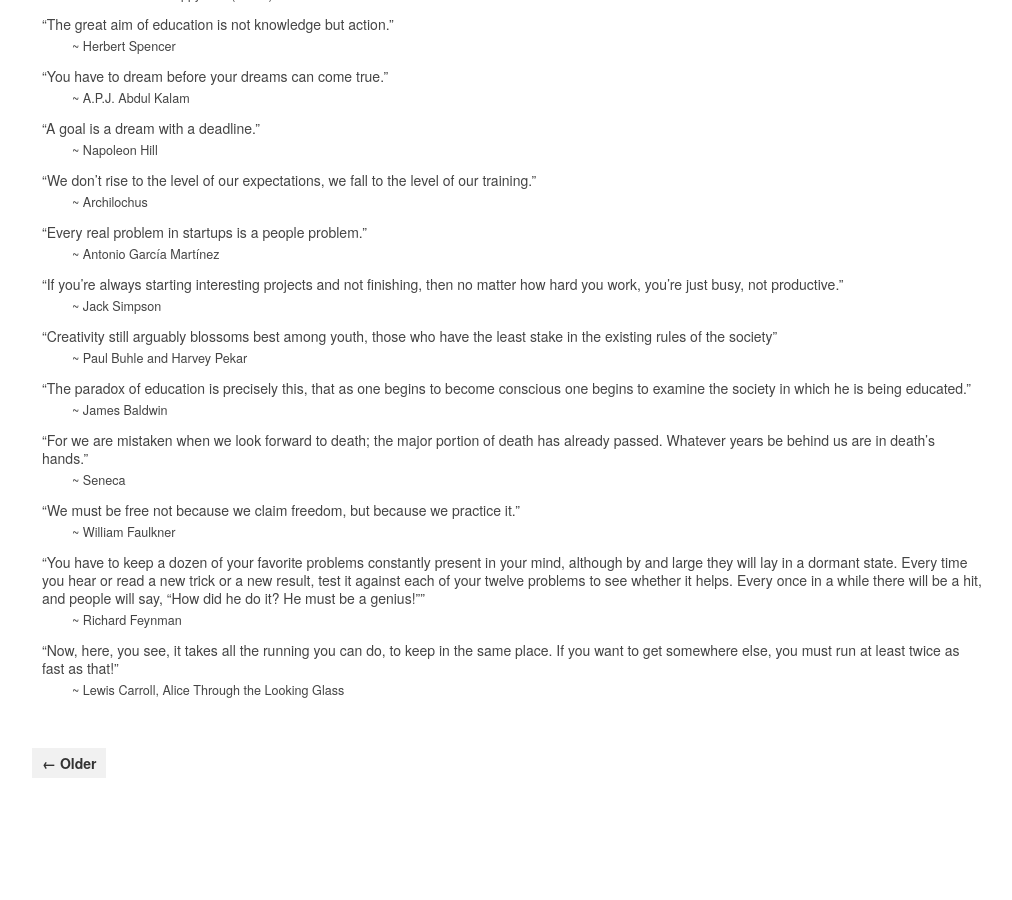
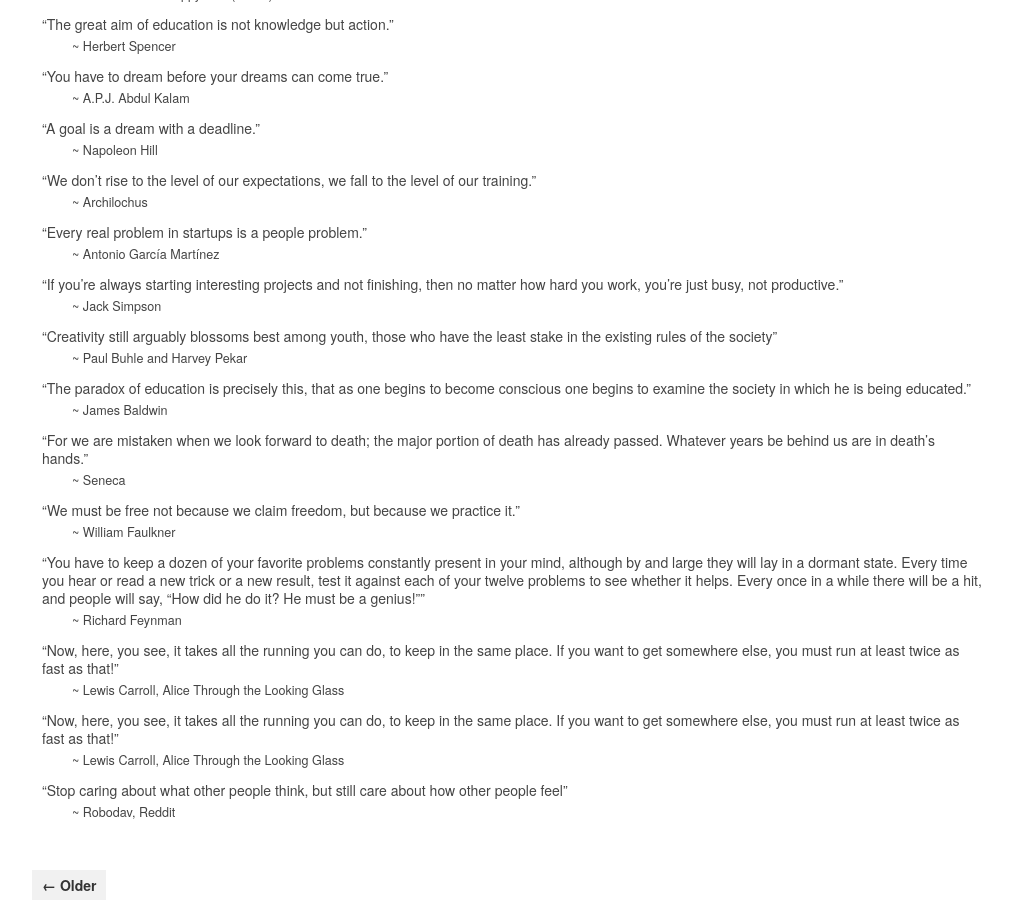
Before and after one commit to arelangi/adityarelangi.com, a Jekyll site: the page blog/quotes.html, which Jekyll copies as it is, in a window 1280 px wide and 900 px high, scrolled down 1203 px. Shown: the whole window, without its empty margins (128-1140 px from the left). Built offline with Jekyll 4.4.1, drawn with Linux system fonts in a browser that asks for light colours; before the commit the page ends 1981 px from its top, so only the background shows below that; some of the changed text lies outside the part shown.

Commit message:
New quote added

```diff
--- a/blog/index.html
+++ b/blog/index.html
@@ -26,7 +26,7 @@
 
   <div class="excerpt">
   	<h3><a href="/blog//quotes">Quotes</a></h3>
-  	<span class="post-date">15 January 2018 </span><br/><br/>
+  	<span class="post-date">16 February 2018 </span><br/><br/>
 
   	<ul>
   <li>“Regret for the things we did can be tempered by time; it is regret for the things we did not do that is inconsolable.”
--- a/blog/quotes.html
+++ b/blog/quotes.html
@@ -24,7 +24,7 @@
 <div class="container">
 	<div class="sixteen columns">
 		<h2>Quotes</h2>
-		<span class="post-date">15 January 2018</span>
+		<span class="post-date">16 February 2018</span>
 
 		<div class="content">
 			<ul>
@@ -183,6 +183,16 @@
       <li>~ Lewis Carroll, Alice Through the Looking Glass</li>
     </ul>
   </li>
+  <li>“Now, here, you see, it takes all the running you can do, to keep in the same place. If you want to get somewhere else, you must run at least twice as fast as that!”
+    <ul>
+      <li>~ Lewis Carroll, Alice Through the Looking Glass</li>
+    </ul>
+  </li>
+  <li>“Stop caring about what other people think, but still care about how other people feel”
+    <ul>
+      <li>~ Robodav, Reddit</li>
+    </ul>
+  </li>
 </ul>
 
 		</div>
```
